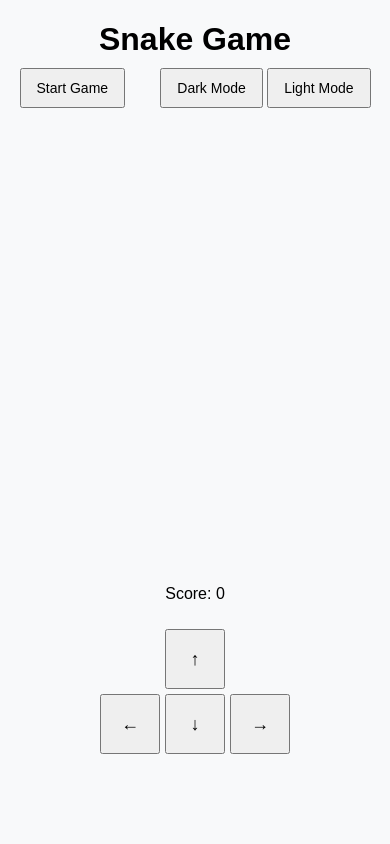
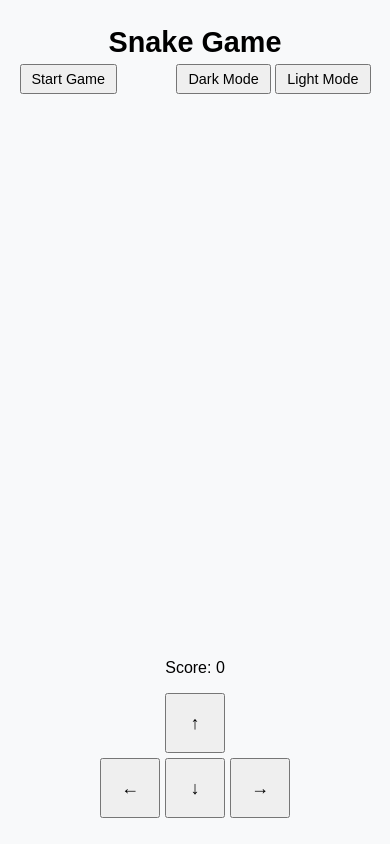
Before and after one commit to CutTheWire/Crong_Game, a FastAPI app: template fastapi/src/templates/index.html in a window 390 px wide. Run offline with FastAPI, Linux system fonts and the light colour scheme; the template is opened without the code that fills it, so the values that code supplies are empty.

Commit message:
UI 모바일 버전 개선

```diff
--- a/fastapi/src/static/style.css
+++ b/fastapi/src/static/style.css
@@ -22,7 +22,9 @@ body {
 
 /* 타이틀 스타일 */
 h1 {
-    margin-bottom: 10px;
+    margin: 0;
+    padding: 5px 0;
+    font-size: 1.8rem; /* 크기 조정 */
 }
 
 /* 상단 컨트롤 영역 */
@@ -32,24 +34,22 @@ h1 {
     align-items: center;
     width: 90%;
     max-width: 400px;
-    margin-bottom: 10px;
+    margin-bottom: 5px; /* 간격 조정 */
 }
 
-/* 컨트롤 버튼 */
 #header-controls button {
-    padding: 10px 15px;
-    font-size: 14px;
+    padding: 5px 10px; /* 버튼 크기 축소 */
+    font-size: 0.9rem; /* 폰트 크기 축소 */
     cursor: pointer;
 }
 
-/* 게임 보드와 방향 버튼을 포함하는 전체 컨테이너 */
+/* 게임 컨테이너 */
 #game-container {
     display: flex;
     flex-direction: column;
     align-items: center;
-    justify-content: center;
-    gap: 10px;
-    height: calc(100vh - 100px); /* 타이틀과 컨트롤 영역 제외 */
+    justify-content: space-between;
+    height: calc(100vh - 120px); /* 타이틀과 버튼 영역을 제외한 높이 */
     width: 100%;
 }
 
@@ -58,9 +58,9 @@ h1 {
     display: flex;
     justify-content: center;
     align-items: center;
-    width: 90%;
-    max-width: 400px;
-    aspect-ratio: 1; /* 정사각형 */
+    flex: 1; /* 남은 공간을 보드가 차지 */
+    max-width: 90%; /* 최대 가로 크기 제한 */
+    aspect-ratio: 1; /* 정사각형 유지 */
 }
 
 /* 보드 스타일 */
@@ -90,10 +90,11 @@ h1 {
     flex-direction: column;
     align-items: center;
     gap: 5px;
+    margin-bottom: 5px; /* 하단 간격 */
 }
 
 #direction-pad button {
-    width: 60px; /* 방향 버튼 크기 */
+    width: 60px; /* 버튼 크기 고정 */
     height: 60px;
     font-size: 18px;
     cursor: pointer;
@@ -107,7 +108,7 @@ h1 {
 
 /* 성공 메시지 */
 #success-message {
-    margin-top: 10px;
+    margin-top: 5px;
     font-size: 16px;
     font-weight: bold;
     color: green;
@@ -115,8 +116,8 @@ h1 {
 
 /* 게임 종료 메시지 */
 #final-message {
-    margin-top: 20px;
-    font-size: 20px;
+    margin-top: 10px;
+    font-size: 18px;
     font-weight: bold;
     color: blue;
 }
```
